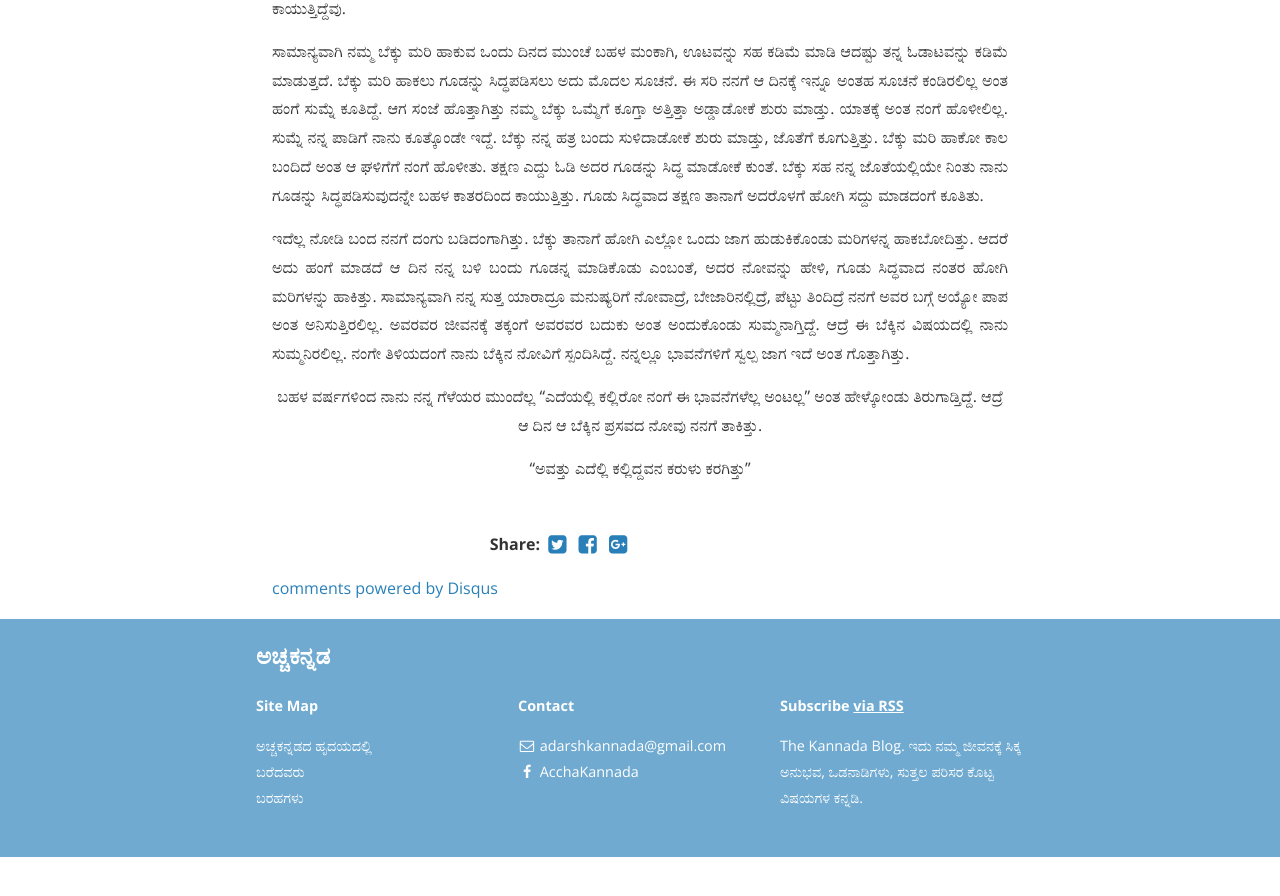
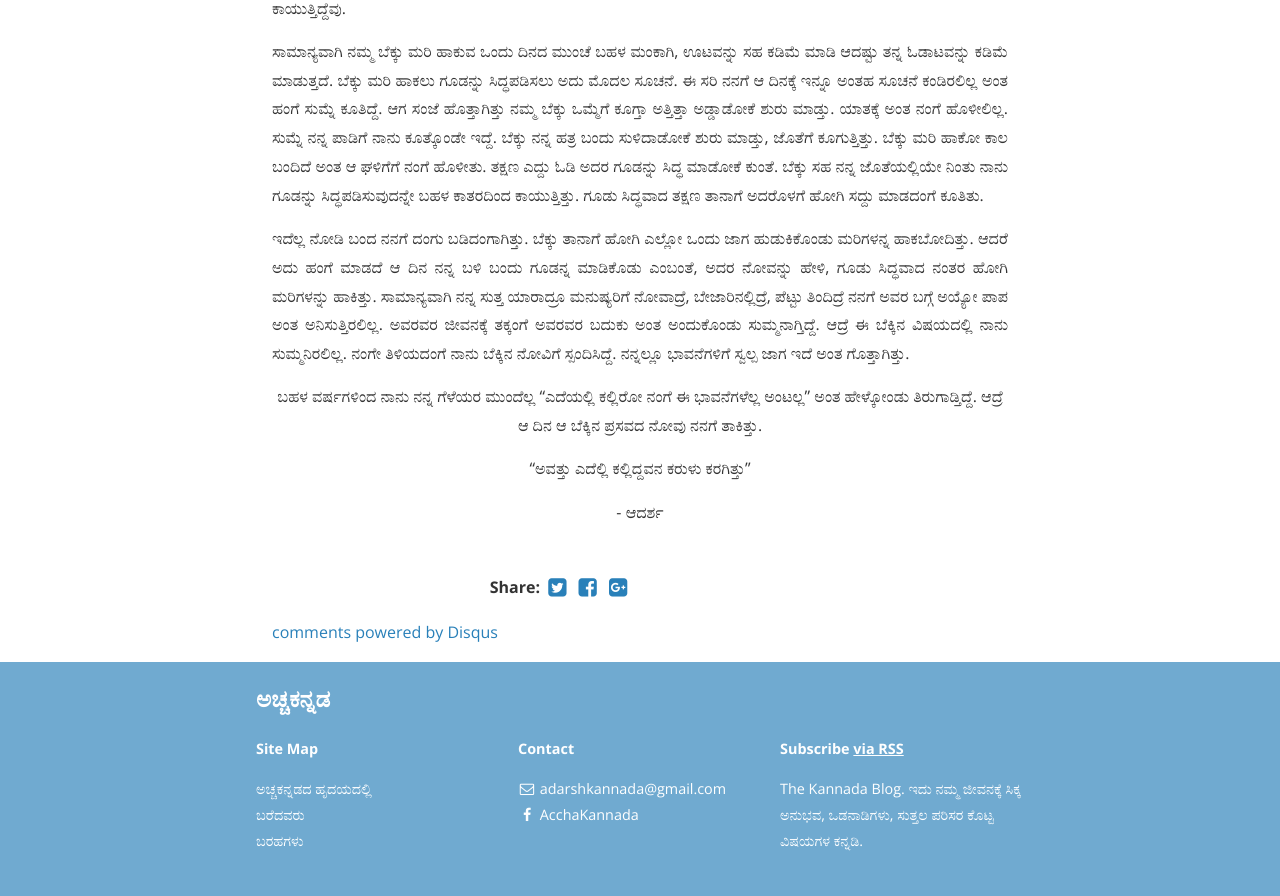
Before and after one commit to bencentra/centrarium, a Jekyll site: the page built from _posts/2019-09-01-arivu.markdown, in a window 1280 px wide and 900 px high, scrolled down 924 px. Shown: the top 896 px of the window. Built offline with Jekyll 4.4.1, drawn with Linux system fonts in a browser that asks for light colours; nearby versions of some CDN libraries; comment, search, counter and statistics services are not loaded; a style sheet for code colours, icons or effects is not loaded; before the commit the page ends 1781 px from its top, so only the background shows below that.

Commit message:
add author name

```diff
--- a/_posts/2019-09-01-arivu.markdown
+++ b/_posts/2019-09-01-arivu.markdown
@@ -21,3 +21,5 @@ description: “ಅವತ್ತು ಎದೆಲ್ಲಿ ಕಲ್ಲಿದ್
 <p align="center">ಬಹಳ ವರ್ಷಗಳಿಂದ ನಾನು ನನ್ನ ಗೆಳೆಯರ ಮುಂದೆಲ್ಲ “ಎದೆಯಲ್ಲಿ ಕಲ್ಲಿರೋ ನಂಗೆ ಈ ಭಾವನೆಗಳೆಲ್ಲ ಅಂಟಲ್ಲ” ಅಂತ ಹೇಳ್ಕೋಂಡು ತಿರುಗಾಡ್ತಿದ್ದೆ. ಆದ್ರೆ ಆ ದಿನ ಆ ಬೆಕ್ಕಿನ ಪ್ರಸವದ ನೋವು ನನಗೆ ತಾಕಿತ್ತು.</p>
 
 <p align="center">“ಅವತ್ತು ಎದೆಲ್ಲಿ ಕಲ್ಲಿದ್ದವನ ಕರುಳು ಕರಗಿತ್ತು”</p>
+
+<p align ="center">- ಆದರ್ಶ</p>
```
